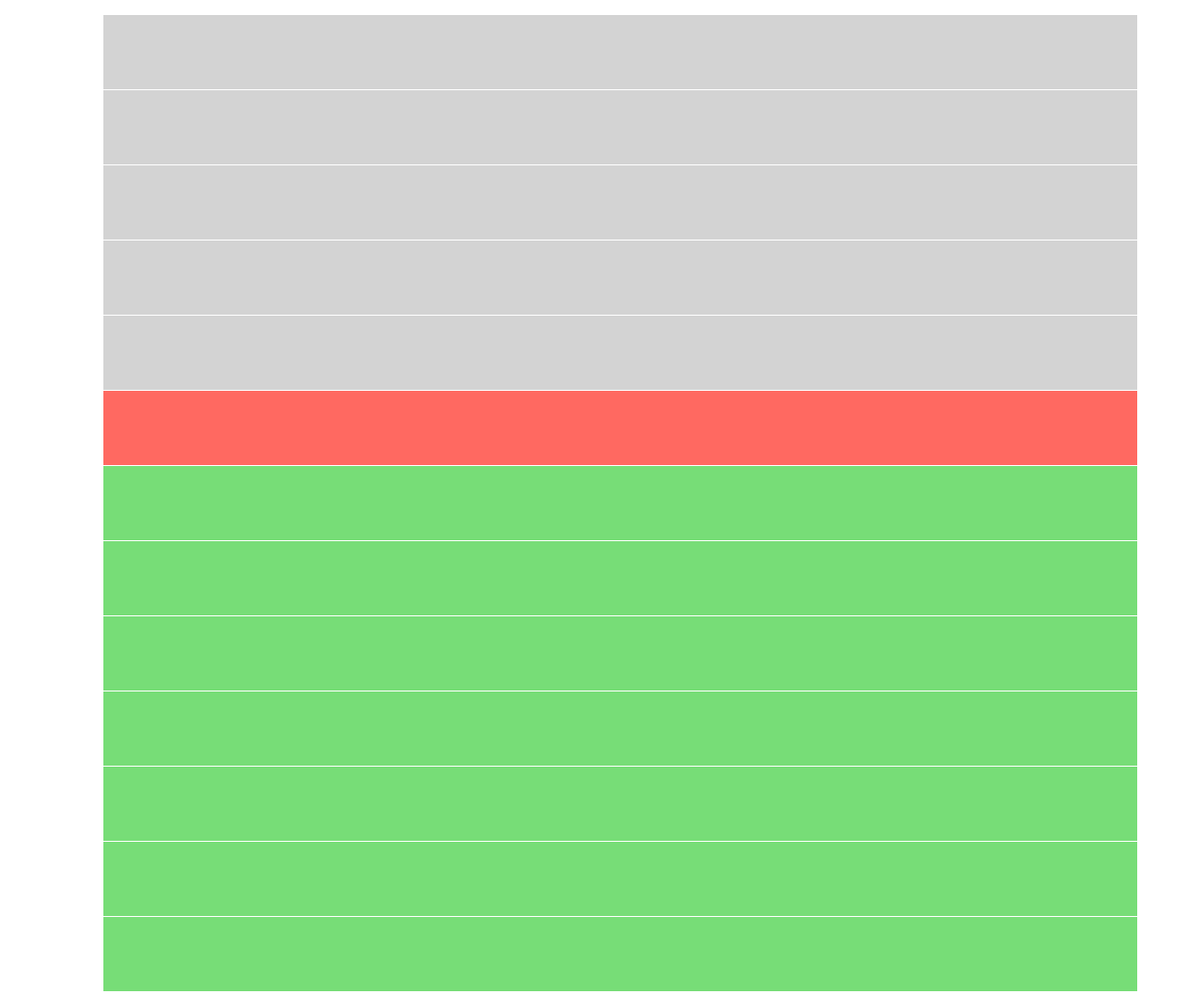
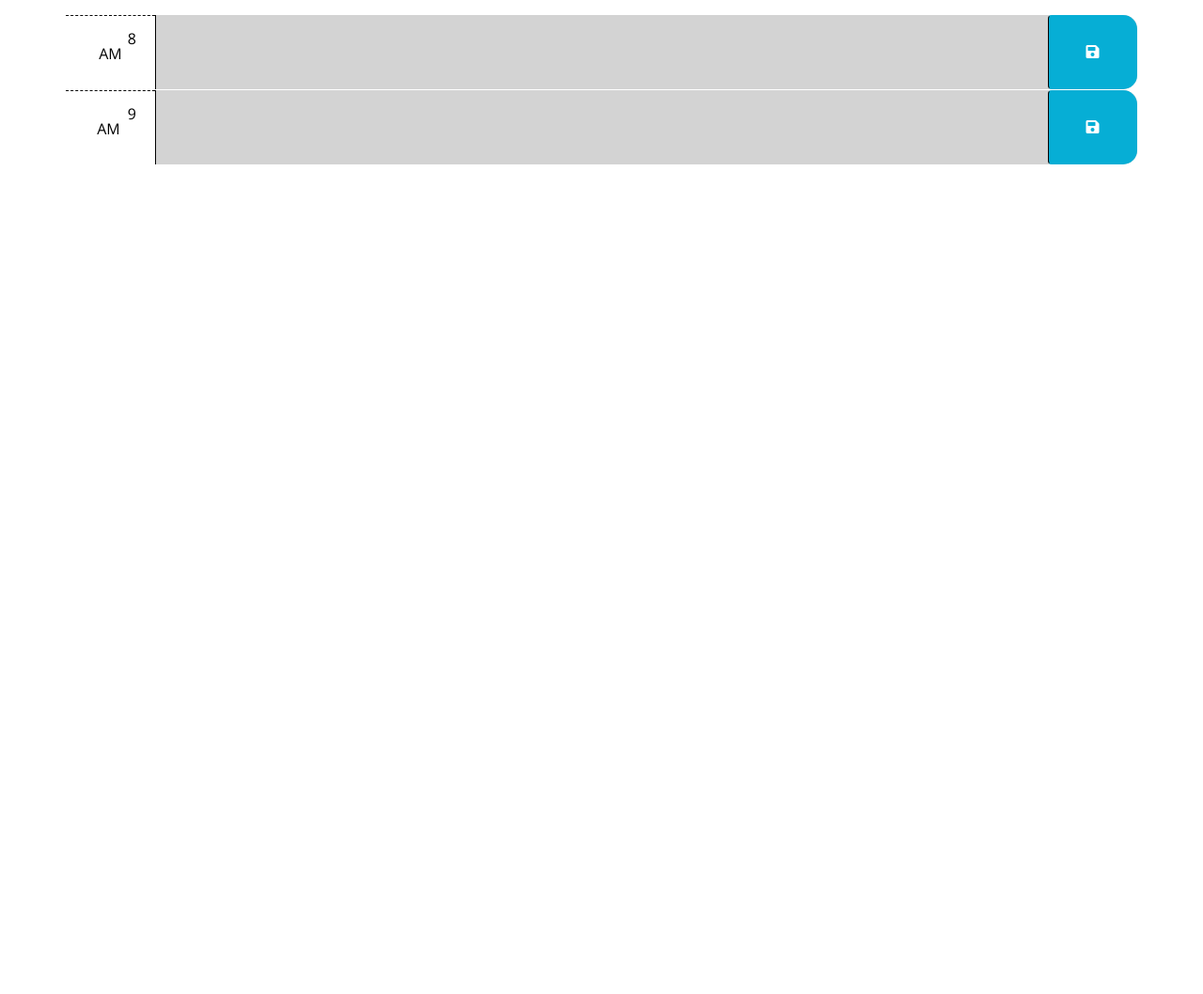
Before and after one commit to LewisCapers206/Work-day-scheduler, a plain HTML site: page index.html in a window 1280 px wide. Shown: the part 340-1398 px from the top of the page at 94% size. After the commit the page ends 800 px from the top, so only its background shows below. Drawn offline with nearby package versions, Linux system fonts and the light colour scheme.

Commit message:
New-way-to-create-blocks

```diff
--- a/assets/css/style.css
+++ b/assets/css/style.css
@@ -63,6 +63,7 @@ textarea {
   border-bottom-right-radius: 15px;
   background-color: #06aed5;
   color: white;
+  align-items: flex-end;
 }
 
 .saveBtn i:hover {
--- a/index.html
+++ b/index.html
@@ -19,6 +19,7 @@
       rel="stylesheet"
     />
     <link rel="stylesheet" href="./assets/css/style.css" />
+    <script src="https://code.jquery.com/jquery-3.5.1.min.js"></script>
     <title>Work Day Scheduler</title>
   </head>
 
@@ -29,22 +30,40 @@
       <h2 id="time-display"></h2>
       <p id="currentDay" class="lead"></p>
     </header>
+
     <div class="container">
-      <ul>
-        <li class="row past"></li>
-        <li class="row past"></li>
-        <li class="row past"></li>
-        <li class="row past"></li>
-        <li class="row past"></li>
-        <li class="row present"></li>
-        <li class="row future"></li>
-        <li class="row future"></li>
-        <li class="row future"></li>
-        <li class="row future"></li>
-        <li class="row future"></li>
-        <li class="row future"></li>
-        <li class="row future"></li>
-      </ul>
+
+      <div id="hour8" class="row past time-block">
+          <div class="col-md-1 hour">
+           8 AM
+          </div>
+          <textarea class="col-md-10 description">
+          </textarea>
+          <button class="btn saveBtn col-md-1"><i class="fas fa-save"></i></button>
+      </div>
+
+
+        <div id="hour 9" class="row past time-block">
+          <div class="col-md-1 hour">
+           9 AM
+          </div>
+          <textarea class="col-md-10 description">
+          </textarea>
+          <button class="btn saveBtn col-md-1"><i class="fas fa-save"></i></button>
+        </div>
+
+        <div class="row ">
+
+          <div class="col"></div>
+
+        </div>
+
+        <div class="">
+
+          <div class="col"> </div>
+
+        </div>
+
     </div>
 
     <script src="https://cdnjs.cloudflare.com/ajax/libs/jquery/3.2.1/jquery.min.js"></script>
```
